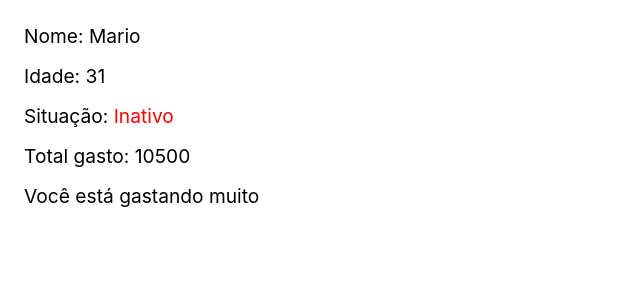
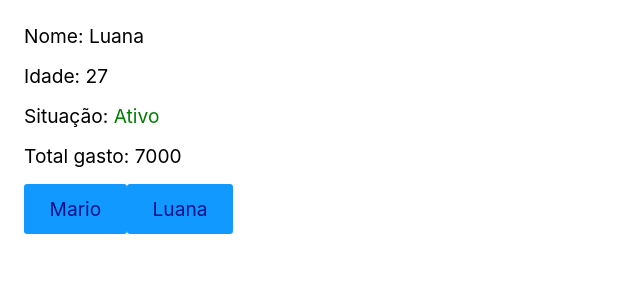
Before and after one commit to erickjohnson/origamid-react, a React (Create React App) app in the folder meuapp/: page / in a window 1280 px wide. Shown: the top 300 px of the page, without its empty margins (0-640 px from the left). Built offline with nearby package versions, Linux system fonts and the light colour scheme.

Commit message:
add button to change state, proof of concept

```diff
--- a/meuapp/src/exercise01.js
+++ b/meuapp/src/exercise01.js
@@ -27,7 +27,7 @@ function App() {
     ],
     ativa: false,
   };
-  const dados = mario;
+  const [dados, setDados] = React.useState(luana);
 
     const compraValores = dados.compras.map( compra => {
       return Number(compra.preco.replace('R$ ', ''));
@@ -49,6 +49,8 @@ function App() {
       <p>Situação: <span Style={dados.ativa? 'color:green' : 'color:red'}>{dados.ativa ? 'Ativo' : 'Inativo'}</span></p>
       <p>Total gasto: { totalCompras}</p>
       <p Style={ totalCompras > 10000 ? 'display:block' : 'display:none'}>Você está gastando muito</p>
+      <button onClick={() => setDados(mario)}>Mario</button>
+      <button onClick={() => setDados(luana)}>Luana</button>
     </div>
   )
 }
```
